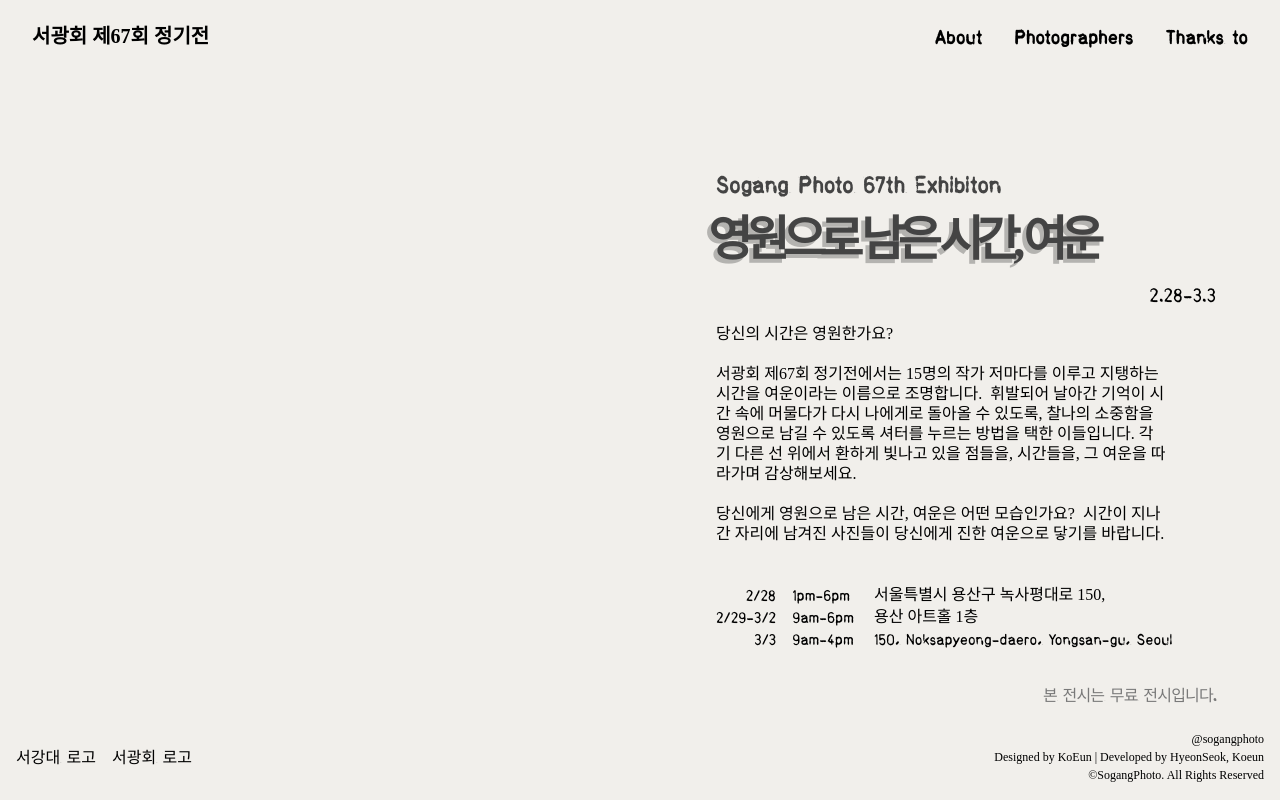
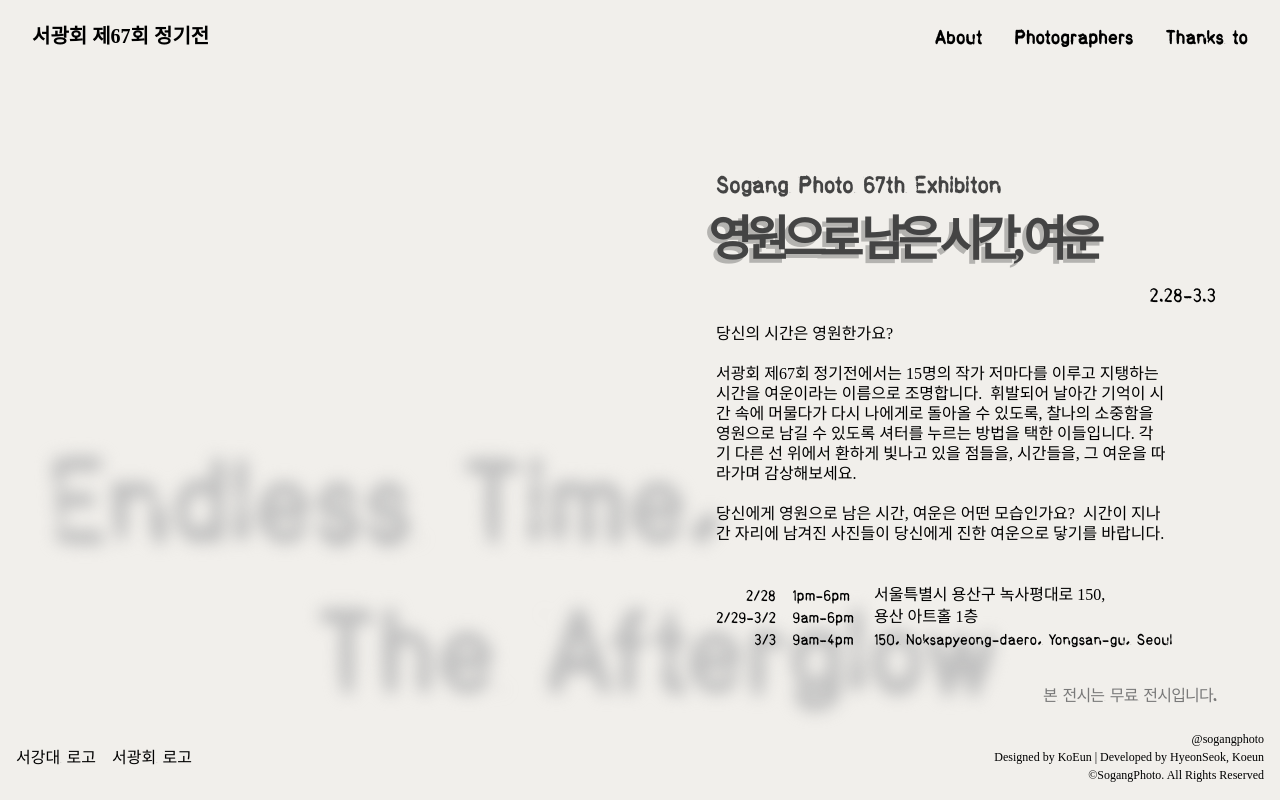
Before and after one commit to Sogangphoto/67th-regular-archive, a React (Create React App) app: page / in a window 1280 px wide. Built offline with nearby package versions, Linux system fonts and the light colour scheme; a web font is replaced by a local one.

Commit message:
add: home content

```diff
--- a/src/pages/home/index.tsx
+++ b/src/pages/home/index.tsx
@@ -4,8 +4,15 @@ function Index() {
   return (
     <>
       <div className="flex">
-        <div className="flex-1"></div>
-        <div className="xl:mr-16 xl:mt-24 xl:w-[500px]">
+        <div className="hidden flex-1 xl:block">
+          <div className="absolute left-12 top-[420px]">
+            <div className="title -z-10 w-[950px] text-[120px] leading-tight text-[#C0C0C0] blur-[8px]">
+              <div className="text-left">Endless Time, </div>
+              <div className="text-right">The Afterglow</div>
+            </div>
+          </div>
+        </div>
+        <div className="relative z-10 xl:mr-16 xl:mt-24 xl:w-[500px]">
           <div className="content space-y-4">
             <div className="hidden text-2xl text-[#444444] xl:block">
               Sogang Photo 67th Exhibiton
```
